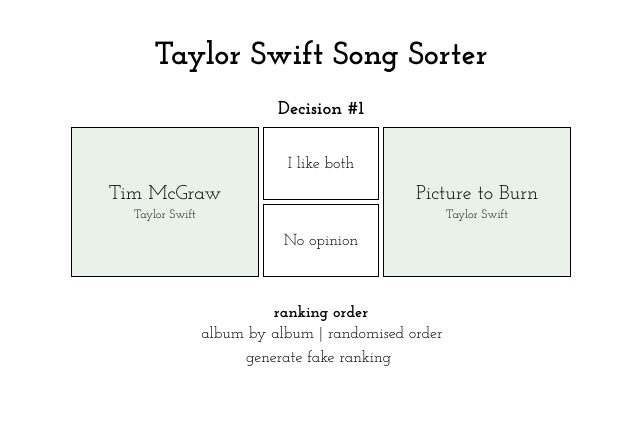
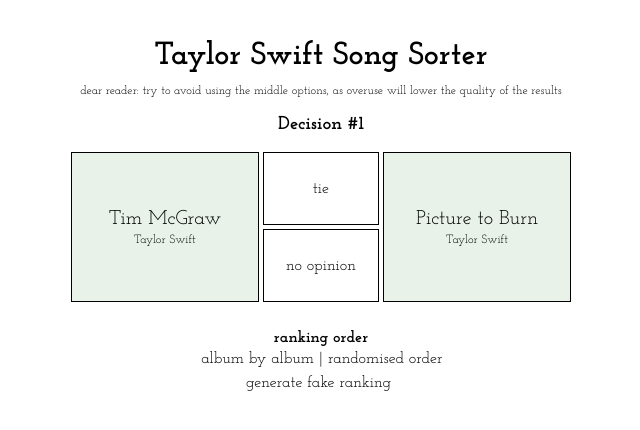
Before and after one commit to BenLeong0/taylor-song-sorter, an Angular app: page / in a window 1280 px wide. Shown: the top 430 px of the page, without its empty margins (319-959 px from the left). Built offline with nearby package versions, Linux system fonts and the light colour scheme.

Commit message:
intro text

```diff
--- a/src/app/app.component.css
+++ b/src/app/app.component.css
@@ -1,12 +1,12 @@
 @import url("https://fonts.googleapis.com/css2?family=Josefin+Slab:ital,wght@0,100..700");
 
 h1 {
-  margin: 0 0 20px;
+  margin: 0 0 5px;
   text-align: center;
 }
 
 h3 {
-  margin: 0;
+  margin: 0 0 10px;
   text-align: center;
 }
 
@@ -29,6 +29,12 @@
   justify-content: space-between;
   align-items: center;
   gap: 8px;
+}
+
+.intro-text {
+  font-size: 12px;
+  margin: 0 0 10px;
+  text-align: center;
 }
 
 .options {
--- a/src/app/app.component.html
+++ b/src/app/app.component.html
@@ -23,6 +23,10 @@
           (restart)="confirmRestart()"
         />
       } @else {
+        <div class="intro-text">
+          dear reader: try to avoid using the middle options, as overuse will
+          lower the quality of the results
+        </div>
         <h3>Decision #{{ history().length + 1 }}</h3>
         <div class="options">
           <div
@@ -35,10 +39,10 @@
           </div>
           <div class="ties-container">
             <div class="option option-tie" (click)="selectOption('tie')">
-              <p>I like both</p>
+              <p>tie</p>
             </div>
             <div class="option option-tie" (click)="selectOption('tie')">
-              <p>No opinion</p>
+              <p>no opinion</p>
             </div>
           </div>
           <div
```
Also changed, not shown: 1 other file (tests, documents, lock files or other folders).
